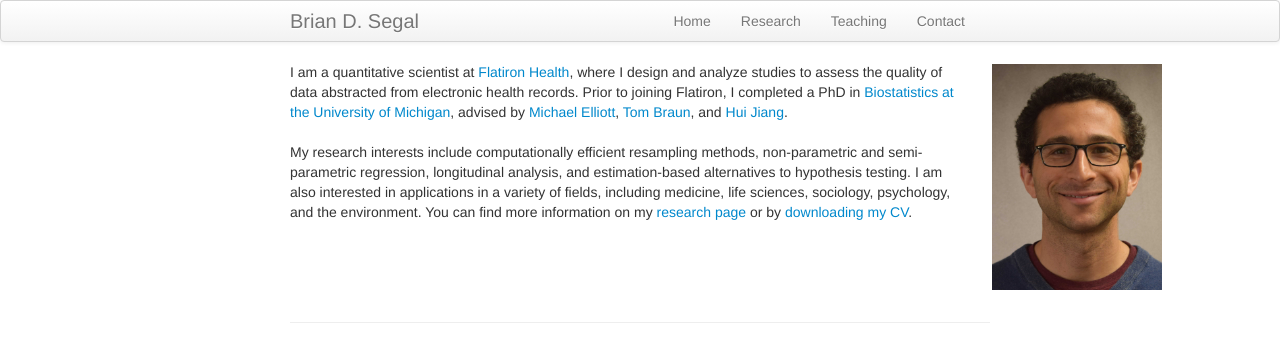
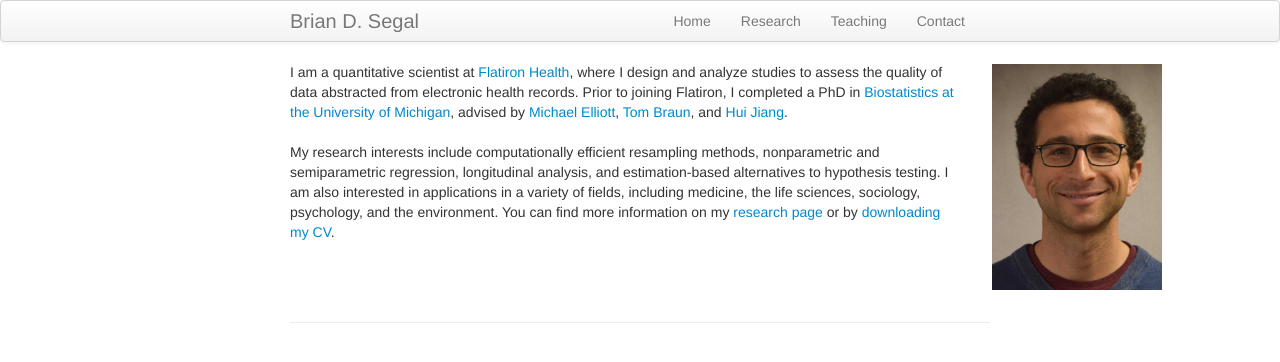
Before and after one commit to bdsegal/bdsegal.github.io, a Jekyll site: the page built from index.md, in a window 1280 px wide. Shown: the top 362 px of the page. Built offline with Jekyll 4.4.1, drawn with Linux system fonts in a browser that asks for light colours.

Commit message:
revised research statement

```diff
--- a/index.md
+++ b/index.md
@@ -10,7 +10,7 @@ keywords: Brian D. Segal, statistics, biostatistics
         <div class="span7">
             I am a quantitative scientist at <a href = "http://www.flatiron.com"> Flatiron Health</a>, where I design and analyze studies to assess the quality of data abstracted from electronic health records. Prior to joining Flatiron, I completed a PhD in <a href = "https://sph.umich.edu/biostat/"> Biostatistics at the University of Michigan</a>, advised by <a href = "https://sph.umich.edu/faculty-profiles/elliott-michael.html"> Michael Elliott</a>, <a href = "https://sph.umich.edu/faculty-profiles/braun-thomas.html"> Tom Braun</a>, and <a href = "http://www-personal.umich.edu/~jianghui/"> Hui Jiang</a>.<br>
             <br>
-            My research interests include computationally efficient resampling methods, non-parametric and semi-parametric regression, longitudinal analysis, and estimation-based alternatives to hypothesis testing. I am also interested in applications in a variety of fields, including medicine, life sciences, sociology, psychology, and the environment. You can find more information on my <a href = "{{ BASE_PATH }}/pages/research.html">research page</a> or by <a href = "{{ BASE_PATH }}/assets/bdsegal_cv.pdf"> downloading my CV</a>.
+            My research interests include computationally efficient resampling methods, nonparametric and semiparametric regression, longitudinal analysis, and estimation-based alternatives to hypothesis testing. I am also interested in applications in a variety of fields, including medicine, the life sciences, sociology, psychology, and the environment. You can find more information on my <a href = "{{ BASE_PATH }}/pages/research.html">research page</a> or by <a href = "{{ BASE_PATH }}/assets/bdsegal_cv.pdf"> downloading my CV</a>.
         </div>
 
         <div class="span2">
```
Also changed, not shown: 1 other file.
